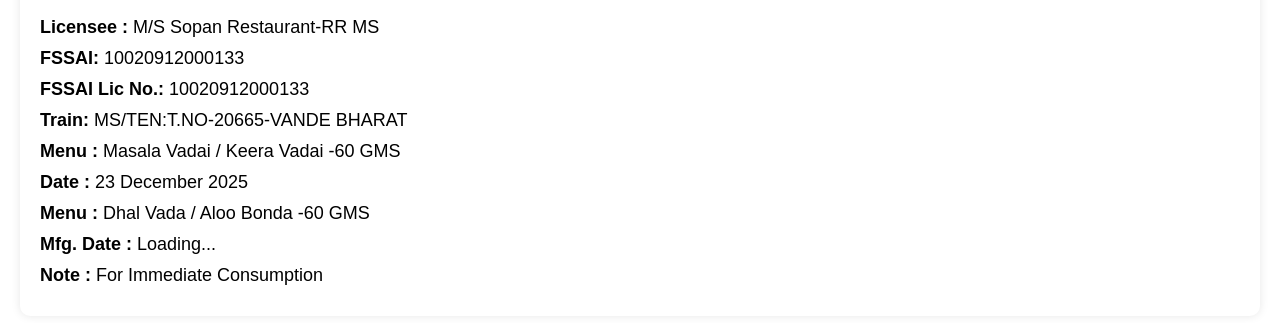
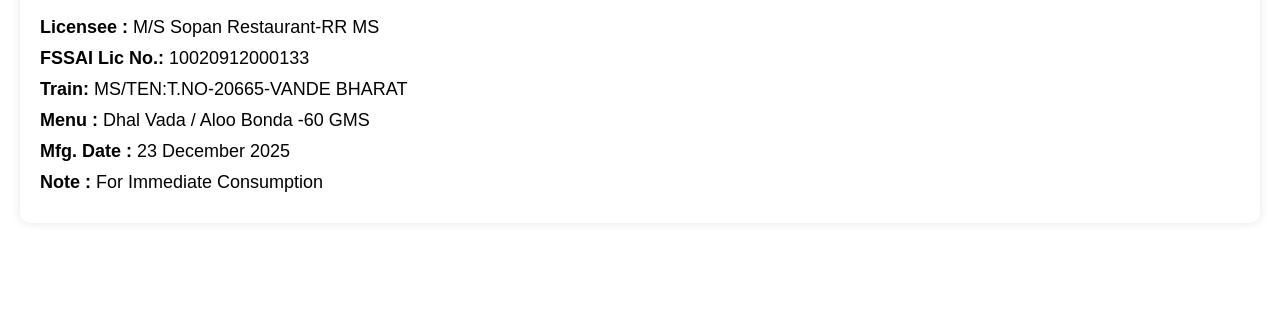
Before and after one commit to Printpark/Train20665-Veg, a plain HTML site: page index.html in a window 1280 px wide. Shown: the part 295-618 px from the top of the page. Drawn offline with Linux system fonts and the light colour scheme.

Commit message:
Remove FSSAI and date information from menu

```diff
--- a/index.html
+++ b/index.html
@@ -44,11 +44,8 @@
   <div class="container">
     <h2>Veg Menu</h2>
     <div class="info"><strong>Licensee :</strong> M/S Sopan Restaurant-RR MS </div>
-    <div class="info"><strong>FSSAI:</strong> 10020912000133 </div>
     <div class="info"><strong>FSSAI Lic No.:</strong> 10020912000133 </div>
     <div class="info"><strong>Train:</strong> MS/TEN:T.NO-20665-VANDE BHARAT </div>
-    <div class="info"><strong>Menu :</strong> Masala Vadai / Keera Vadai -60 GMS</div>
-    <div class="info"><strong>Date :</strong> <span id="date">Loading...</span></div>
     <div class="info"><strong>Menu :</strong> Dhal Vada / Aloo Bonda -60 GMS</div>
     <div class="info"><strong> Mfg. Date :</strong> <span id="date">Loading...</span></div>
     <div class="info"><strong>Note :</strong> For Immediate Consumption</div>
```
